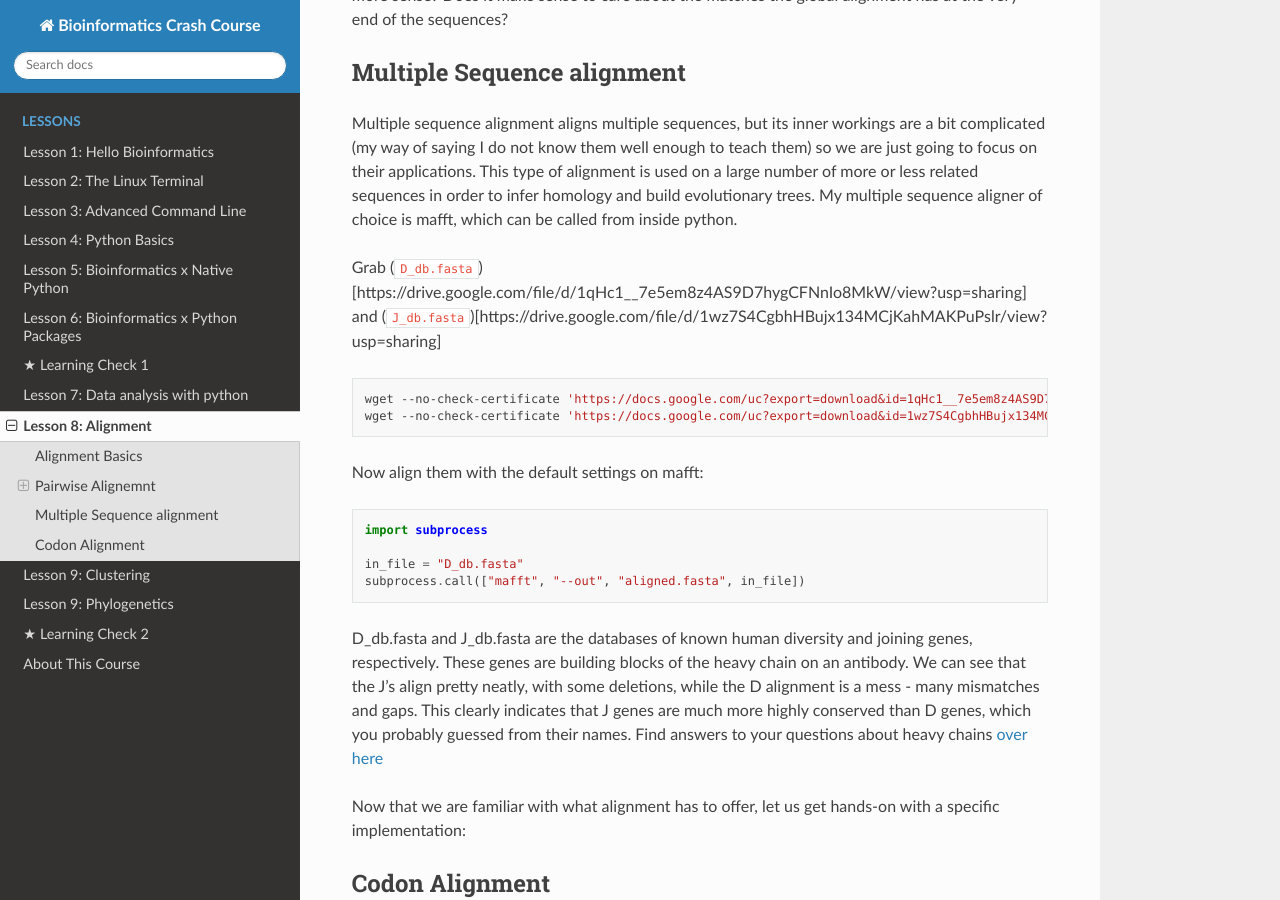
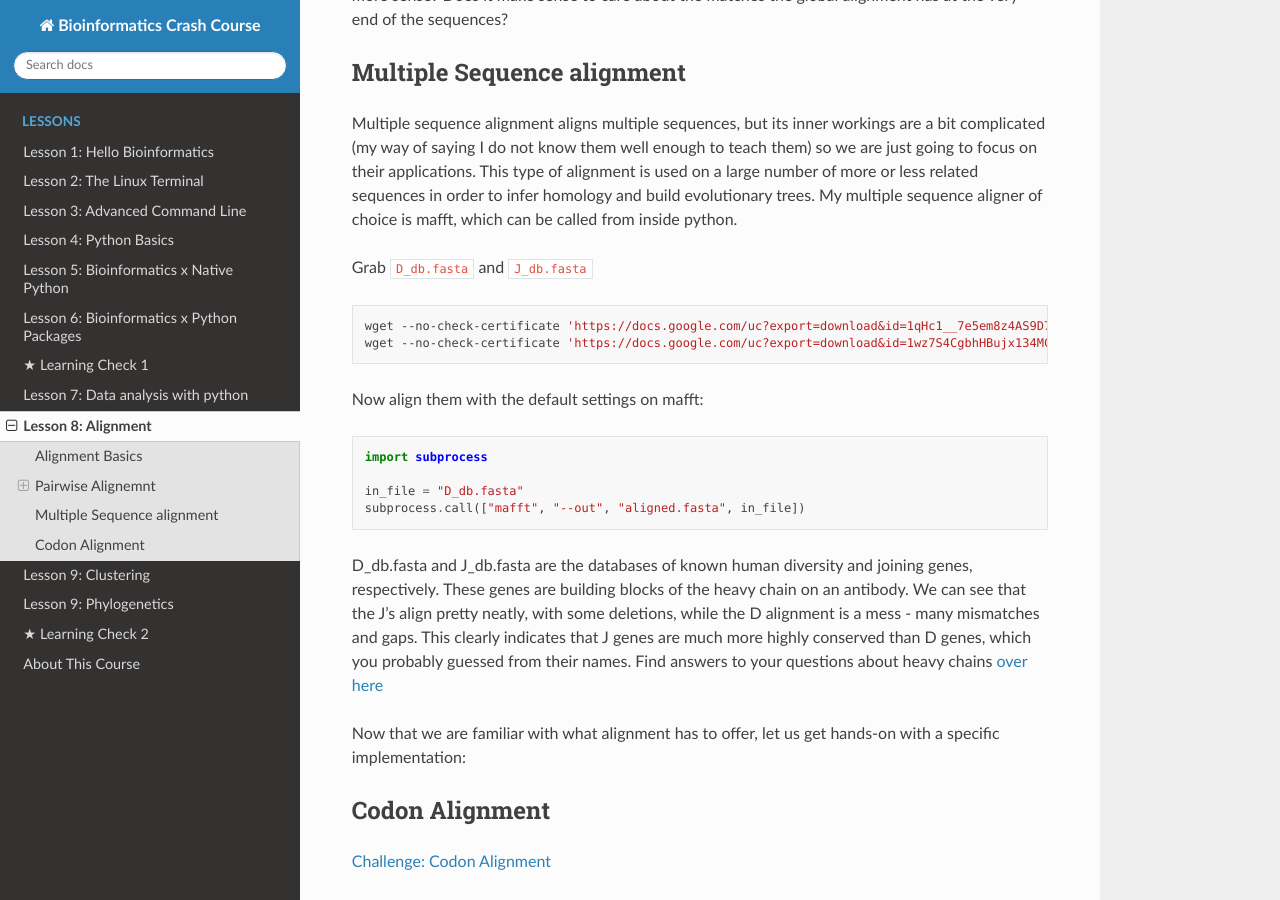
Before and after one commit to ubicucsd/crash_course, a Sphinx documentation site: the page built from source/8.1_Alignment.md, in a window 1280 px wide and 900 px high, scrolled down 2399 px. Built offline with Sphinx 7.4.7 and the Read the Docs theme 2.0.0, drawn with Linux system fonts in a browser that asks for light colours.

Commit message:
Update 8.1_Alignment.md

````diff
--- a/source/8.1_Alignment.md
+++ b/source/8.1_Alignment.md
@@ -67,7 +67,7 @@ Looking at the matching nucleotides in global and local alignments of these stri
 
 Multiple sequence alignment aligns multiple sequences, but its inner workings are a bit complicated (my way of saying I do not know them well enough to teach them) so we are just going to focus on their applications. This type of alignment is used on a large number of more or less related sequences in order to infer homology and build evolutionary trees. My multiple sequence aligner of choice is mafft, which can be called from inside python.
 
-Grab (```D_db.fasta```)[https://drive.google.com/file/d/1qHc1__7e5em8z4AS9D7hygCFNnIo8MkW/view?usp=sharing] and (```J_db.fasta```)[https://drive.google.com/file/d/1wz7S4CgbhHBujx134MCjKahMAKPuPslr/view?usp=sharing]
+Grab [```D_db.fasta```](https://drive.google.com/file/d/1qHc1__7e5em8z4AS9D7hygCFNnIo8MkW/view?usp=sharing) and [```J_db.fasta```](https://drive.google.com/file/d/1wz7S4CgbhHBujx134MCjKahMAKPuPslr/view?usp=sharing)
 ```shell
 wget --no-check-certificate 'https://docs.google.com/uc?export=download&id=1qHc1__7e5em8z4AS9D7hygCFNnIo8MkW' -O D_db.fasta
 wget --no-check-certificate 'https://docs.google.com/uc?export=download&id=1wz7S4CgbhHBujx134MCjKahMAKPuPslr' -O J_db.fasta
````
